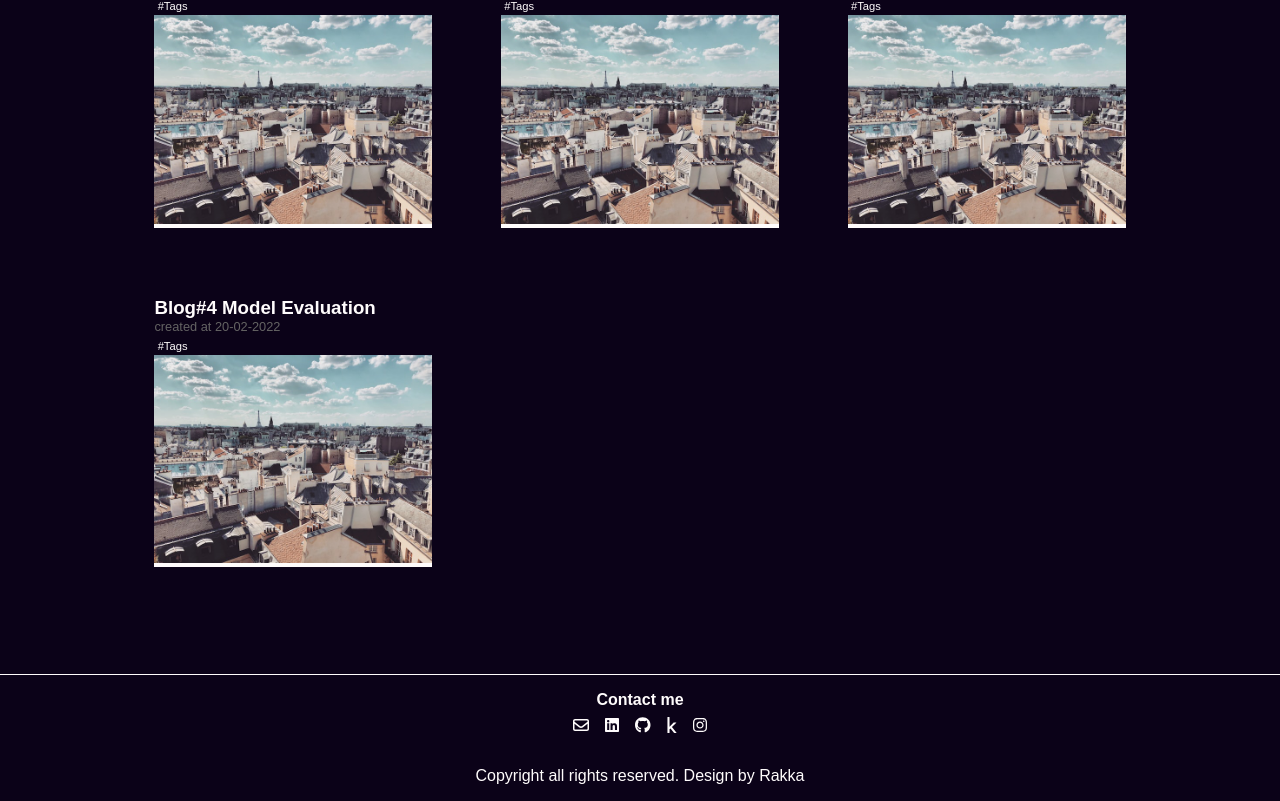
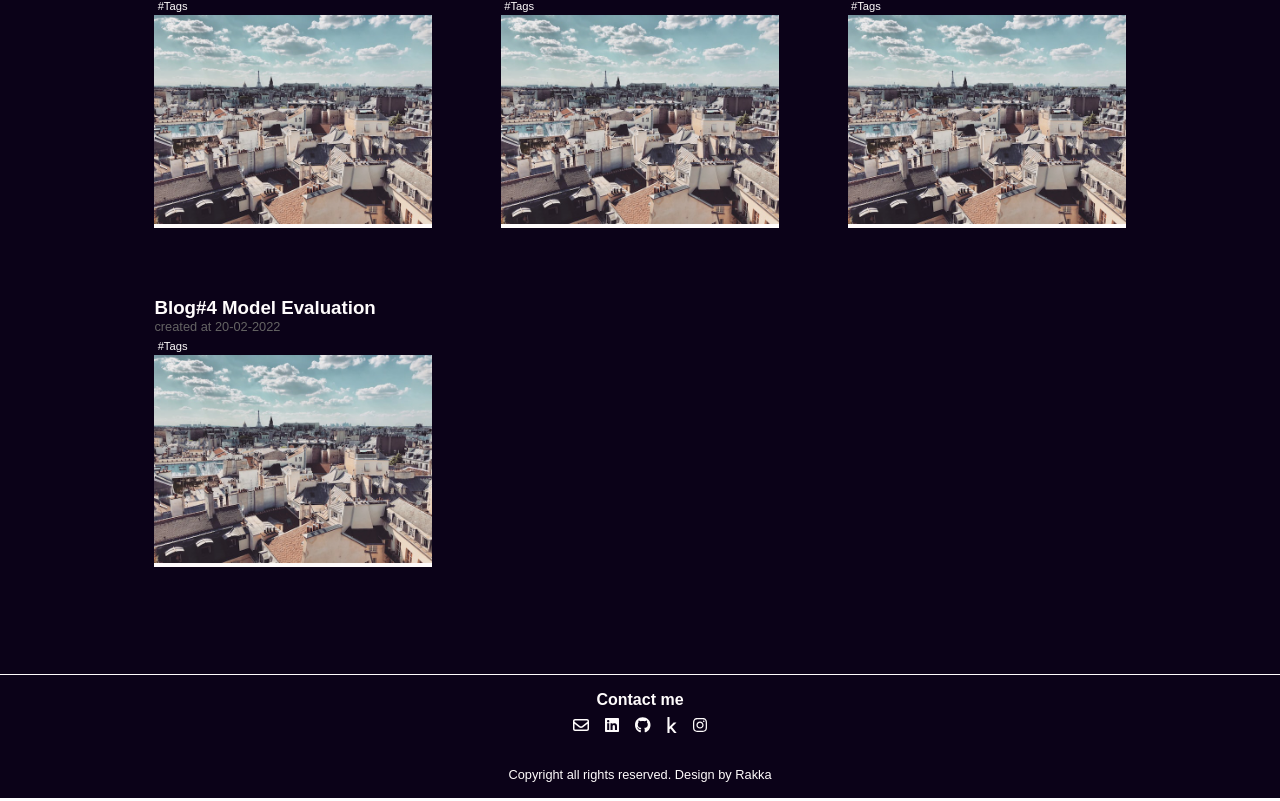
Before and after one commit to rakkaalhazimi/Vue-Blogspot, a Vue app: page / in a window 1280 px wide. Shown: the part 1858-2659 px from the top of the page. Built offline with nearby package versions, Linux system fonts and the light colour scheme.

Commit message:
change: copyright font size

```diff
--- a/src/components/SectionFooter.vue
+++ b/src/components/SectionFooter.vue
@@ -31,7 +31,7 @@
         </li>
       </ul>
 
-      <p>Copyright all rights reserved. Design by Rakka</p>
+      <p class="subdesc">Copyright all rights reserved. Design by Rakka</p>
 
     </div>
 
```
